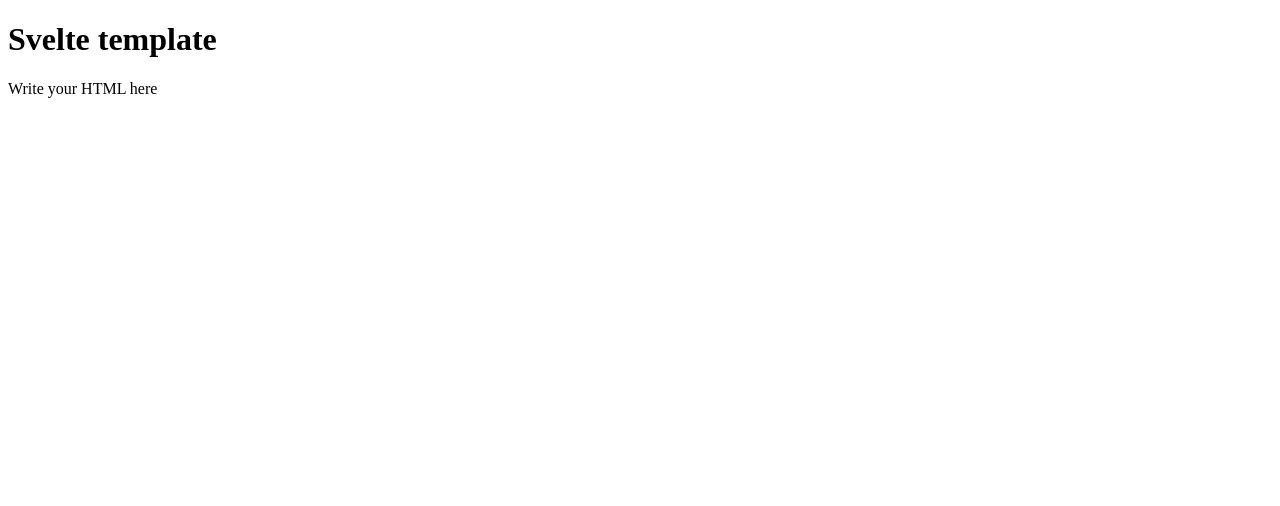
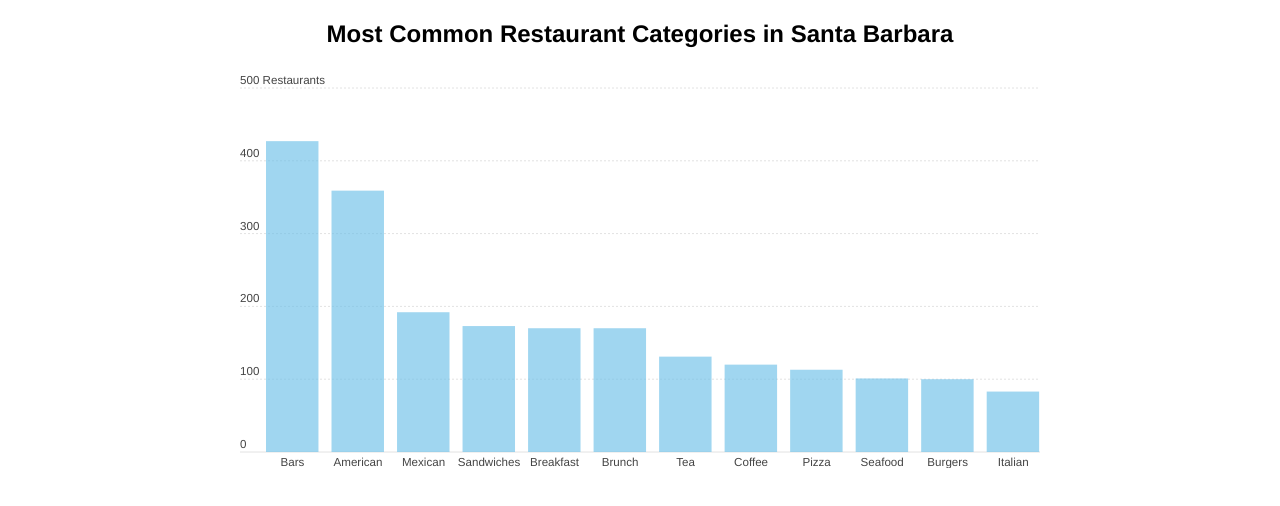
Before and after one commit to adalinama/dsc106-project-4, a SvelteKit app: page / in a window 1280 px wide. Shown: the top 506 px of the page. Built offline with nearby package versions, Linux system fonts and the light colour scheme.

Commit message:
paired svelte files

```diff
--- a/src/components/App.svelte
+++ b/src/components/App.svelte
@@ -1,11 +1,9 @@
 <script>
-  // Write your JS here, or import other files
+  import Bar from './Bar.svelte';
 </script>
 
 <main>
-  <h1>Svelte template</h1>
-
-  <p>Write your HTML here</p>
+    <Bar />
 </main>
 
 <style>
--- a/src/components/Bar.svelte
+++ b/src/components/Bar.svelte
@@ -104,8 +104,8 @@
 	>
 		{#if hovered !== -1}
 			Out of 1159 restaurants in Santa Barbara,
-            there are {categories[hovered].count} restaurants
-            in the {categories[hovered].category} category.
+            there are <strong>{categories[hovered].count}</strong> restaurants
+            in the <strong>{categories[hovered].category}</strong> category.
 		{/if}
 	</div>
 
```
